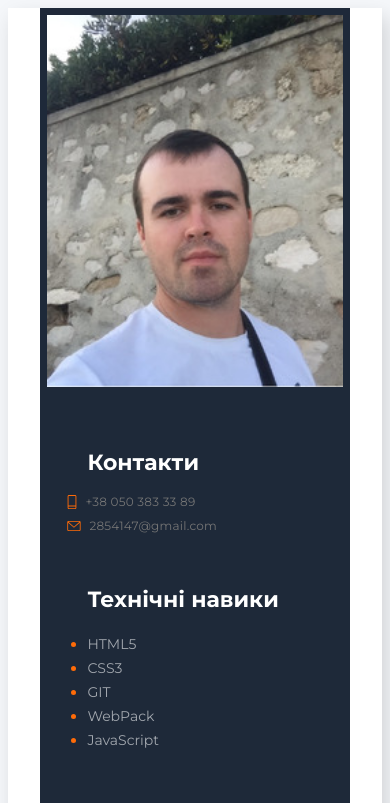
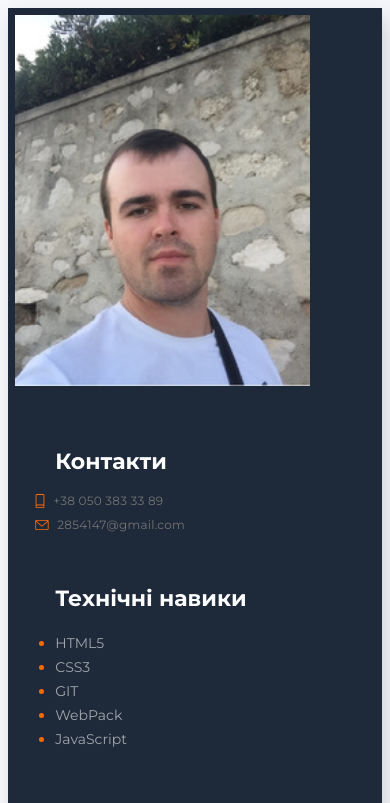
Before and after one commit to Lukyanenko-Roma/CV, a plain HTML site: page index.html in a window 390 px wide. Shown: the top 803 px of the page. Drawn offline with Linux system fonts and the light colour scheme.

Commit message:
Add files via upload

```diff
--- a/css/style.css
+++ b/css/style.css
@@ -31,20 +31,32 @@ body {
   box-shadow: 5px 9px 20px rgba(0, 0, 0, 15%);
 }
 
-@media (max-width: 1200px) {
+@media (max-width: 1326px) {
   .wrapper {
     max-width: 970px;
+  }
+  .my-foto {
+    width: 100%;
   }
 }
 @media (max-width: 992px) {
   .wrapper {
     max-width: 750px;
   }
+  .my-foto {
+    width: 100%;
+  }
 }
 @media (max-width: 767px) {
   .wrapper {
     max-width: none;
     flex-wrap: wrap;
+  }
+  .sidebar {
+    flex: auto;
+  }
+  .my-foto {
+    width: 295px;
   }
 }
 
@@ -53,9 +65,9 @@ body {
   padding: 2%;
 }
 
-.my-foto {
+/* .my-foto {
   width: 100%;
-}
+} */
 
 .about-me-container {
   margin-left: 20px;
```
